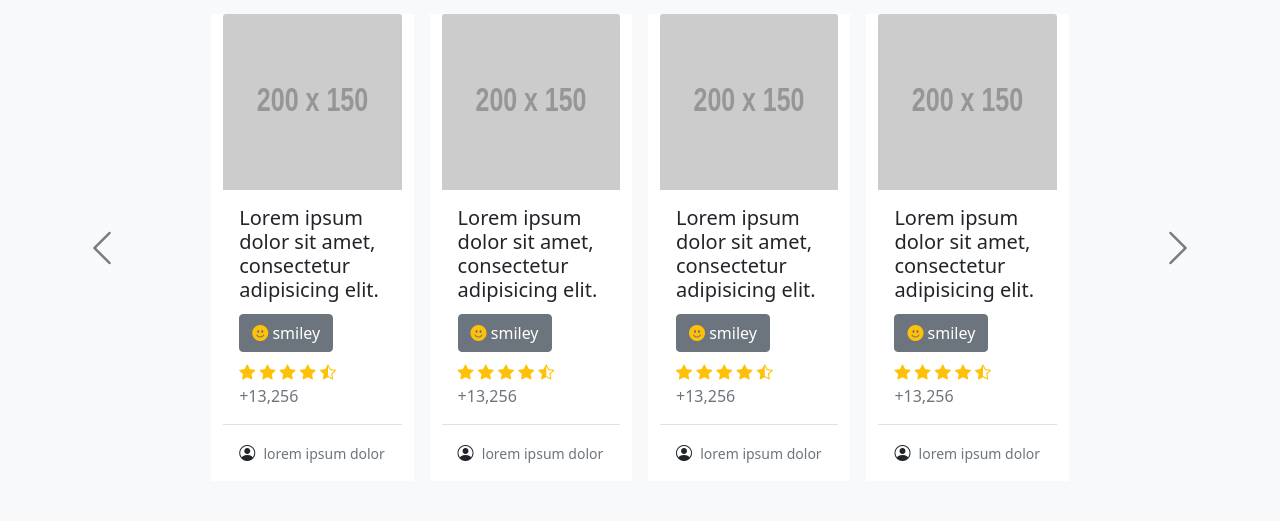
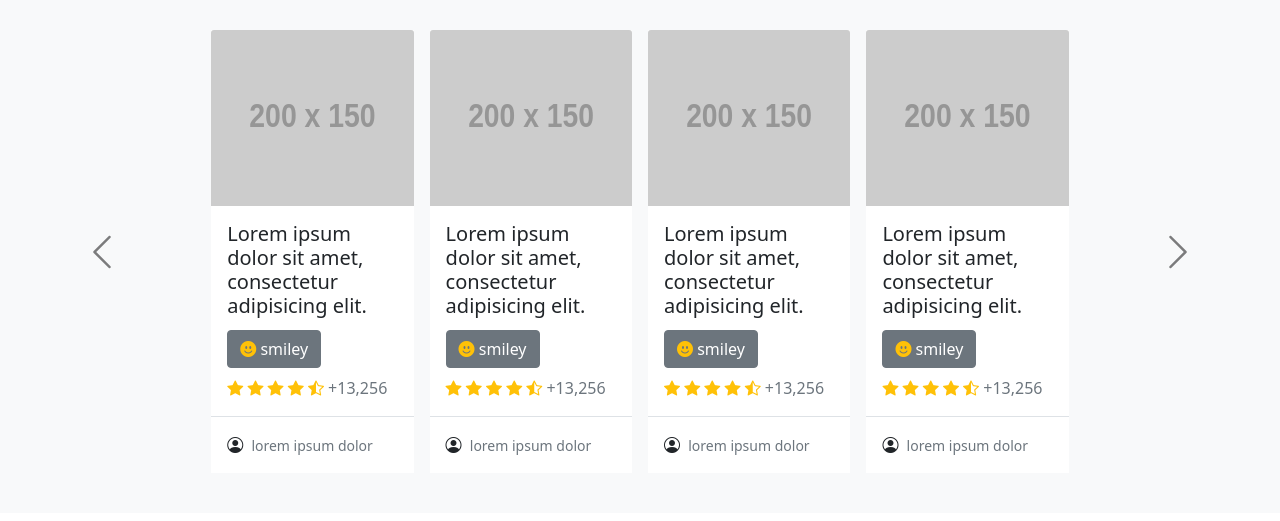
Before and after one commit to lee7198/-, a plain HTML site: page week2-2/index.html in a window 1280 px wide. Shown: the part 693-1214 px from the top of the page. Drawn offline with nearby package versions, Linux system fonts and the light colour scheme; placeholder pictures from the web are drawn by us.

Commit message:
3.22 2-2 bootstrap

```diff
--- a/week2-2/index.html
+++ b/week2-2/index.html
@@ -149,7 +149,7 @@
             Lorem ipsum dolor sit amet, consectetur adipisicing elit. Eveniet
             earum fugit nobis odit necessitatibus voluptatem
           </p>
-          <div class="mt-3">
+          <div class="my-3">
             <button class="btn btn-success px-4 py-2 me-2" style="background-color: #43d563">
               Button success
             </button>
@@ -202,7 +202,7 @@
         <div class="carousel-inner">
           <div class="carousel-item active">
             <div class="cards-wrapper row row-cols-1 row-cols-lg-5">
-              <div class="card shadow-none col my-4">
+              <div class="card shadow-none col my-4 px-0">
                 <img src="https://via.placeholder.com/200x150.jpg" class="card-img-top"
                   alt="https://via.placeholder.com/200x150.jpg" />
                 <div class="card-body">
@@ -229,7 +229,7 @@
                   <small class="text-muted ms-1">lorem ipsum dolor</small>
                 </div>
               </div>
-              <div class="card shadow-none col my-4">
+              <div class="card shadow-none col my-4 px-0">
                 <img src="https://via.placeholder.com/200x150.jpg" class="card-img-top"
                   alt="https://via.placeholder.com/200x150.jpg" />
                 <div class="card-body">
@@ -256,7 +256,7 @@
                   <small class="text-muted ms-1">lorem ipsum dolor</small>
                 </div>
               </div>
-              <div class="card shadow-none col my-4">
+              <div class="card shadow-none col my-4 px-0">
                 <img src="https://via.placeholder.com/200x150.jpg" class="card-img-top"
                   alt="https://via.placeholder.com/200x150.jpg" />
                 <div class="card-body">
@@ -283,7 +283,7 @@
                   <small class="text-muted ms-1">lorem ipsum dolor</small>
                 </div>
               </div>
-              <div class="card shadow-none col my-4">
+              <div class="card shadow-none col my-4 px-0">
                 <img src="https://via.placeholder.com/200x150.jpg" class="card-img-top"
                   alt="https://via.placeholder.com/200x150.jpg" />
                 <div class="card-body">
```
